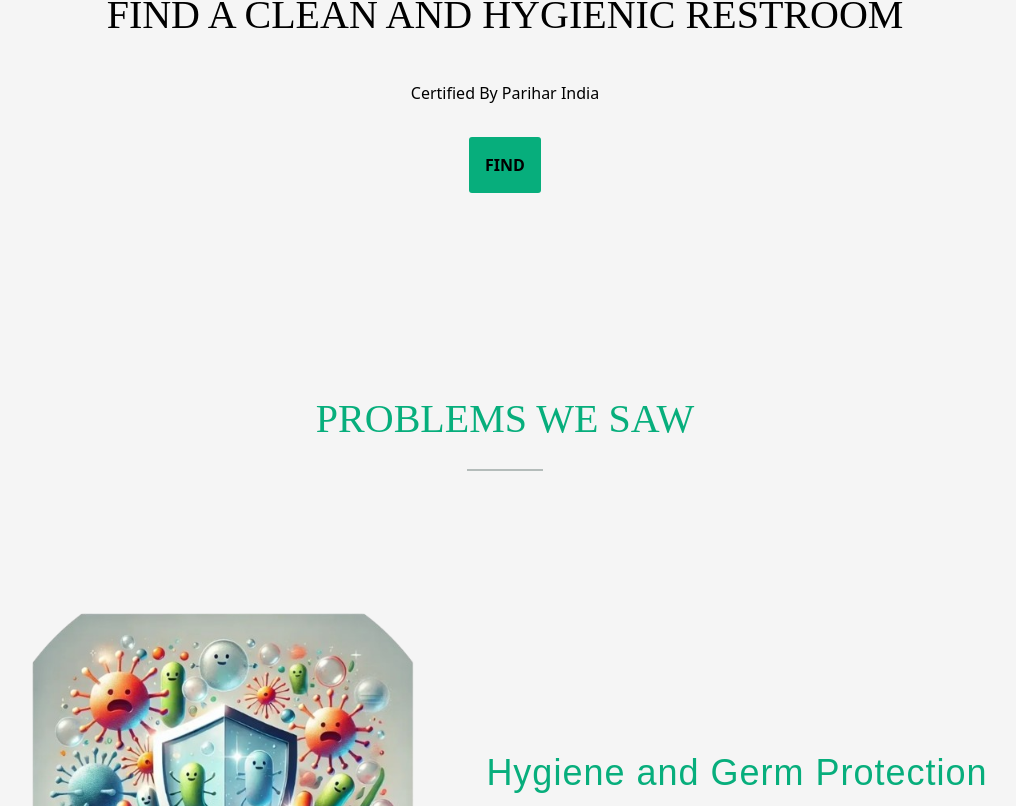
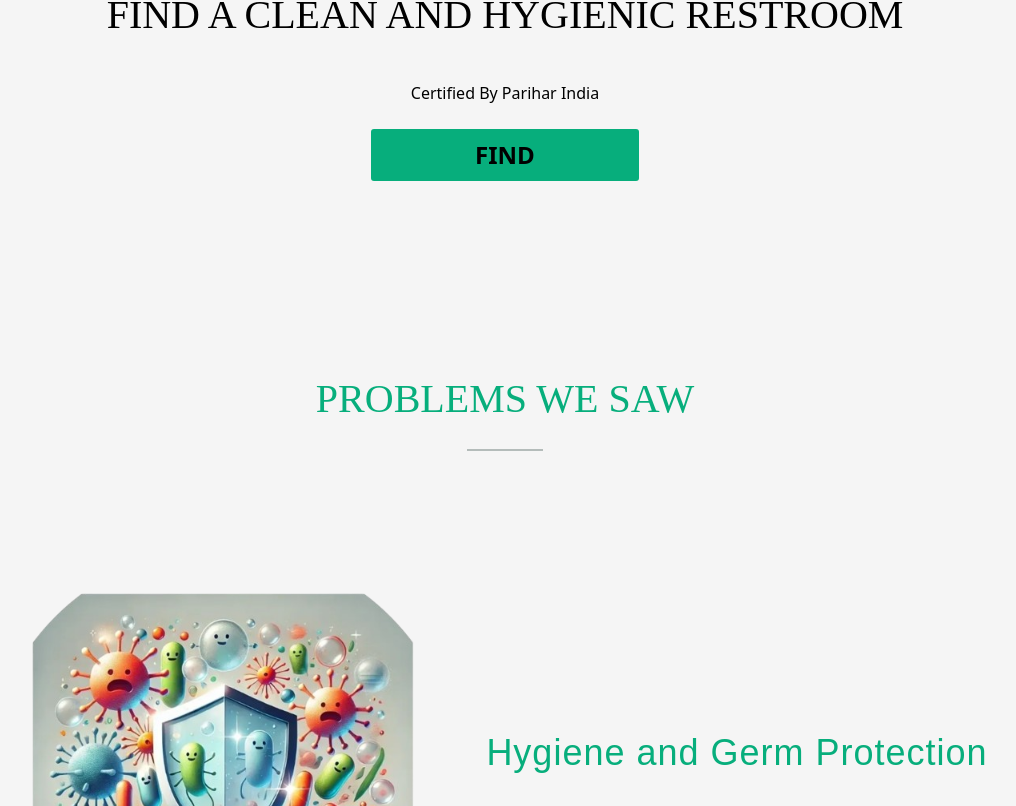
Before and after one commit to Hello-sketch-ux/PariharProject, a React (Vite) app: page / in a window 1280 px wide. Shown: the part 3514-4320 px from the top of the page, without its empty margins (135-1151 px from the left). Built offline with nearby package versions, Linux system fonts and the light colour scheme.

Commit message:
button and chatbot width changed

```diff
--- a/src/Components/Home/Button.css
+++ b/src/Components/Home/Button.css
@@ -6,17 +6,19 @@
     cursor: default;
     margin: 1rem;
     margin-bottom: 5rem;
+    width: 30%;
 }
 
 .button-design
 {
-    padding: 1rem;
-    margin: 1rem;
+    padding: 0.5rem;
+    margin: 0.5rem;
     width: 70%;
     background: #07ae7c;
     text-align:center;
     text-transform:uppercase;
     font-weight: 600;
+    font-size: 24px;
     border-radius: 3px;
 }
 
--- a/src/Components/Home/Chatbot.tsx
+++ b/src/Components/Home/Chatbot.tsx
@@ -90,7 +90,7 @@ type ChatbotProps = {
   if (!isOpen) return null;
 
   return (
-    <div className="fixed bottom-22 right-4 w-[24vw] h-[78vh] bg-white shadow-lg rounded-xl flex flex-col border border-gray-300 z-50">
+    <div className="fixed bottom-22 right-4 sm:w-[24vw] w-[80vw] h-[78vh] bg-white shadow-lg rounded-xl flex flex-col border border-gray-300 z-50">
       <div className="flex items-center justify-between bg-green-500 p-3 rounded-t-lg">
         <h3 className="text-white font-semibold">Parihar India Support</h3>
         <button onClick={onClose} className="text-white">
--- a/src/Components/Home/Home.tsx
+++ b/src/Components/Home/Home.tsx
@@ -152,6 +152,7 @@ const Home: React.FC<HomeProps> = ({ isLoggedIn }) => {
         {/* Restroom Finder Section */}
         <Heading content="Find A Clean and Hygienic Restroom" color="black" underline={false} />
         <p className="flex justify-center items-center color-gray-400">Certified By Parihar India</p>
+
         <Button content="FIND" />
 
         {/* Problems Section */}
```
